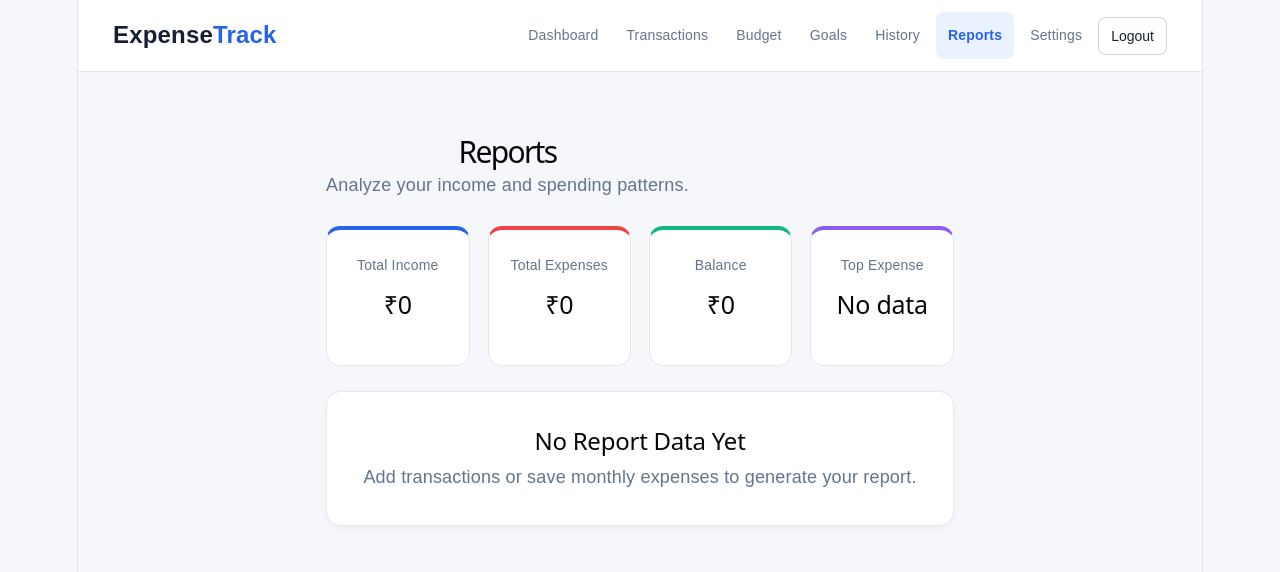
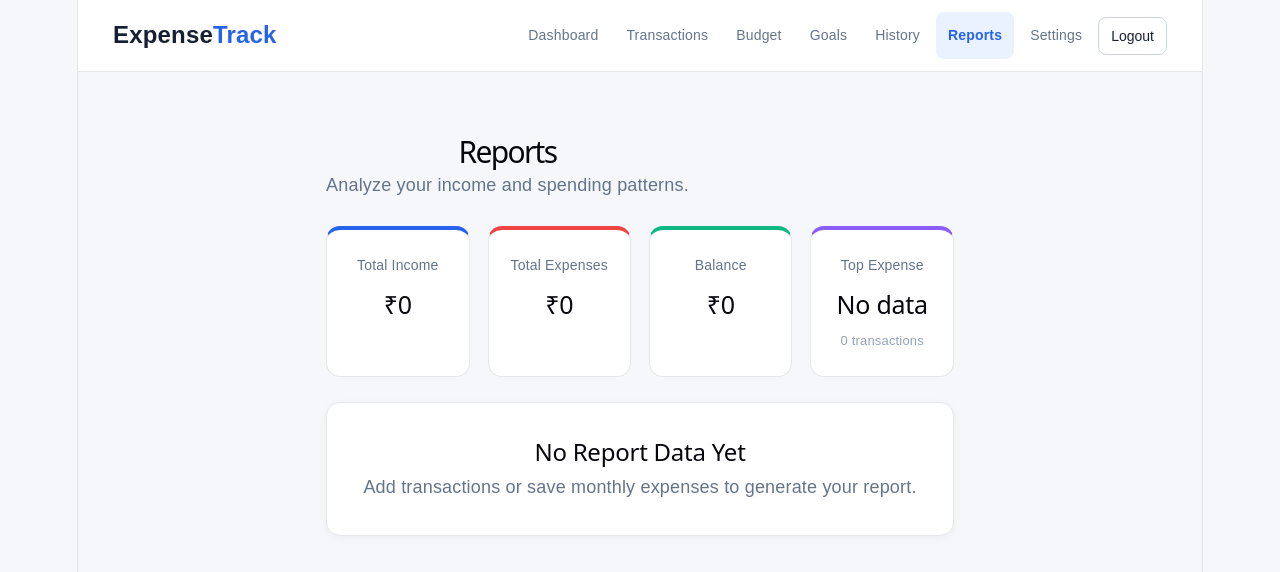
Before and after one commit to geethikagadi/Monthly_Expense_Tracker, a React app in the folder frontend/: page /reports in a window 1280 px wide. Shown: the top 572 px of the page. Built offline with nearby package versions, Linux system fonts and the light colour scheme; the HTML template or start-up script is replaced by a standard one.

Commit message:
Improve reports and spending analysis

```diff
--- a/frontend/src/pages/Reports.jsx
+++ b/frontend/src/pages/Reports.jsx
@@ -15,7 +15,9 @@ function Reports() {
     transactions
       .filter((item) => item.type === "expense")
       .forEach((item) => {
-        const category = item.category || "Other";
+       const category =
+           String(item.category || "Other")
+            .trim() || "Other";
 
         data[category] =
           (data[category] || 0) +
@@ -25,7 +27,9 @@ function Reports() {
     if (Object.keys(data).length === 0 && history.length > 0) {
       history.forEach((month) => {
         (month.expenses || []).forEach((expense) => {
-          const category = expense.name || "Other";
+          const category =
+            String(expense.name || "Other")
+             .trim() || "Other";
 
           data[category] =
             (data[category] || 0) +
@@ -39,13 +43,24 @@ function Reports() {
     );
   }, [transactions, history]);
 
-  const totalIncome = transactions
+  const transactionIncome = transactions
   .filter((item) => item.type === "income")
   .reduce(
     (total, item) =>
       total + Number(item.amount || 0),
     0
   );
+
+const historyIncome = history.reduce(
+  (total, month) =>
+    total + Number(month.income || 0),
+  0
+);
+
+const totalIncome =
+  transactionIncome > 0
+    ? transactionIncome
+    : historyIncome;
 
   const transactionExpenses = transactions
     .filter((item) => item.type === "expense")
@@ -68,6 +83,9 @@ function Reports() {
 
   const balance =
     totalIncome - totalExpenses;
+
+    const transactionCount =
+  transactions.length;
 
   const highestCategory =
     categoryData.length > 0
@@ -157,6 +175,14 @@ function Reports() {
       ? highestCategory[0]
       : "No data"}
   </h2>
+
+  <span>
+    {highestCategory
+      ? `₹${Number(
+          highestCategory[1]
+        ).toLocaleString()}`
+      : `${transactionCount} transactions`}
+  </span>
 </div>
 
       </section>
```
Lines whose indentation alone changed are shown as unchanged.
